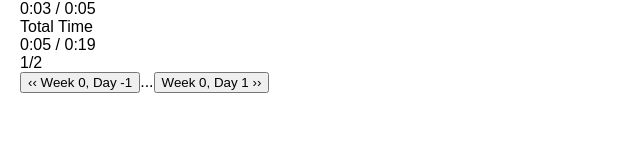
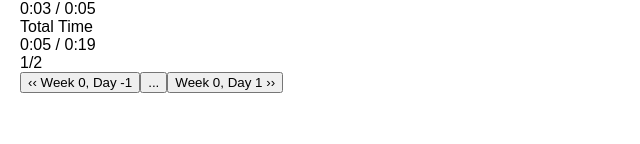
Before and after one commit to mssen/c25k-timer, a React (Create React App) app: page / in a window 1280 px wide. Shown: the part 156-300 px from the top of the page, without its empty margins (0-640 px from the left). Built offline with nearby package versions, Linux system fonts and the light colour scheme.

Commit message:
Foundation for the picker modal.

```diff
--- a/src/App.jsx
+++ b/src/App.jsx
@@ -3,6 +3,7 @@ import React from 'react';
 import Timer from './components/Timer';
 import Navigation from './components/Navigation';
 import IntervalTracker from './components/IntervalTracker';
+import PickerModal from './components/PickerModal';
 
 import './App.css';
 import { SEGMENTS } from './data/segments';
@@ -12,11 +13,14 @@ class App extends React.Component {
     super(props);
     this.state = {
       segment: 0,
-      interval: 0
+      interval: 0,
+      showModal: false
     };
 
     this.updateSegment = this.updateSegment.bind(this);
     this.updateInterval = this.updateInterval.bind(this);
+    this.hideModal = this.hideModal.bind(this);
+    this.showModal = this.showModal.bind(this);
   }
 
   updateSegment(adjustment) {
@@ -28,6 +32,18 @@ class App extends React.Component {
 
   updateInterval(newInterval) {
     this.setState({ interval: newInterval });
+  }
+
+  showModal() {
+    this.setState({
+      showModal: true
+    })
+  }
+
+  hideModal() {
+    this.setState({
+      showModal: false
+    })
   }
 
   getIntervalType() {
@@ -72,7 +88,15 @@ class App extends React.Component {
         <Navigation
           week={ segment.week }
           day={ segment.day }
-          triggerNavigation={ this.updateSegment } />
+          triggerNavigation={ this.updateSegment }
+          showModal={ this.showModal } />
+
+        {
+          this.state.showModal
+            && <PickerModal segments={ SEGMENTS }
+                currentSegment={ this.state.segment }
+                hideModal={ this.hideModal } />
+        }
       </div>
     );
   }
--- a/src/components/Navigation.jsx
+++ b/src/components/Navigation.jsx
@@ -1,6 +1,6 @@
 import React from 'react';
 
-const Navigation = ({ week, day, triggerNavigation }) => {
+const Navigation = ({ week, day, triggerNavigation, showModal }) => {
   const handleNext = () => {
     triggerNavigation(1);
     return false;
@@ -17,7 +17,7 @@ const Navigation = ({ week, day, triggerNavigation }) => {
         !(week === 1 && day === 1)
           && <button onClick={ handlePrevious }>&lsaquo;&lsaquo; Week { day === 1 ? week - 1 : week }, Day { day === 1 ? 3 : day - 1 }</button>
       }
-      ...
+      <button onClick={ showModal }>...</button>
       {
         !(week === 9 && day === 3)
           && <button onClick={ handleNext }>Week { day === 3 ? week + 1 : week }, Day { day === 3 ? 1 : day + 1 } &rsaquo;&rsaquo;</button>
--- /dev/null
+++ b/src/components/PickerModal.jsx
@@ -0,0 +1,18 @@
+
+import React from 'react';
+
+const PickerModal = ({ segments, currentSegment, hideModal }) => {
+  return (
+    <div>
+      <header>
+        <h1>Pick a Day</h1>
+
+        <button onClick={ hideModal }>Close</button>
+      </header>
+
+      BODY
+    </div>
+  );
+};
+
+export default PickerModal;
```
